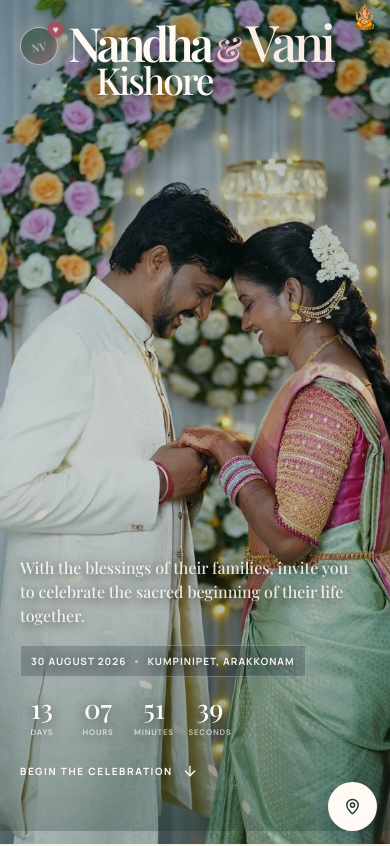
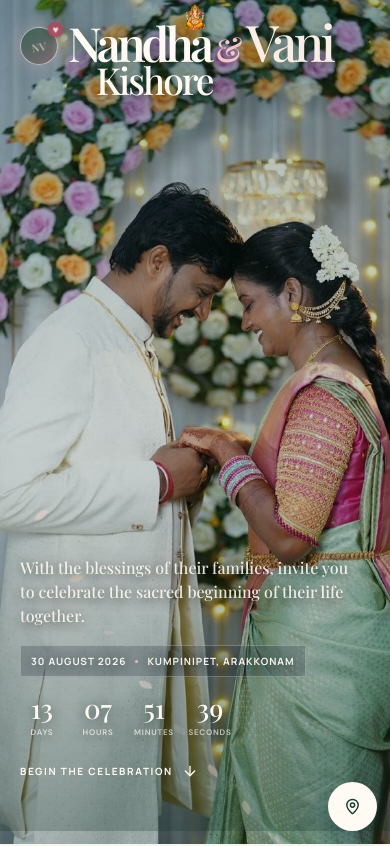
Before and after one commit to mefor1398-collab/nandha, a React (Vite) app: page / in a window 390 px wide. Shown: the top 846 px of the page. Built offline with nearby package versions, Linux system fonts and the light colour scheme; a web font is replaced by a local one.

Commit message:
Centre Vinayagar at mobile hero top

```diff
--- a/src/styles.css
+++ b/src/styles.css
@@ -256,7 +256,7 @@ input:focus, textarea:focus, select:focus { border-color: var(--rose); box-shado
   .wordmark::after { content: '♥'; position: absolute; top: -7px; right: -7px; display: grid; width: 17px; height: 17px; place-items: center; border-radius: 50%; color: #fff4e5; background: #a9475e; box-shadow: 0 2px 8px rgba(12,45,34,.38); font-family: Georgia, serif; font-size: 11px; line-height: 1; animation: heart-beat 1.9s ease-in-out infinite; }
   .hero__content { position: static; order: initial; flex: none; display: block; padding: 0; }
   .hero__identity { position: absolute; z-index: 2; top: max(22px, calc(env(safe-area-inset-top) + 10px)); left: 68px; right: 12px; text-align: left; }
-  .vinayagar { position: absolute; top: -18px; right: 0; width: 27px; height: 27px; margin: 0; }
+  .vinayagar { position: absolute; top: -18px; left: calc(50vw - 81.5px); width: 27px; height: 27px; margin: 0; }
   .hero h1 { max-width: 282px; display: flex; flex-wrap: wrap; align-items: baseline; margin: 0; font-size: clamp(43px, 12.1vw, 49px); font-weight: 600; letter-spacing: -.085em; line-height: .77; text-shadow: 0 2px 16px rgba(7, 32, 23, .56); }
   .hero h1 span { white-space: normal; }
   .hero h1 .hero__groom-name { display: contents; }
```
